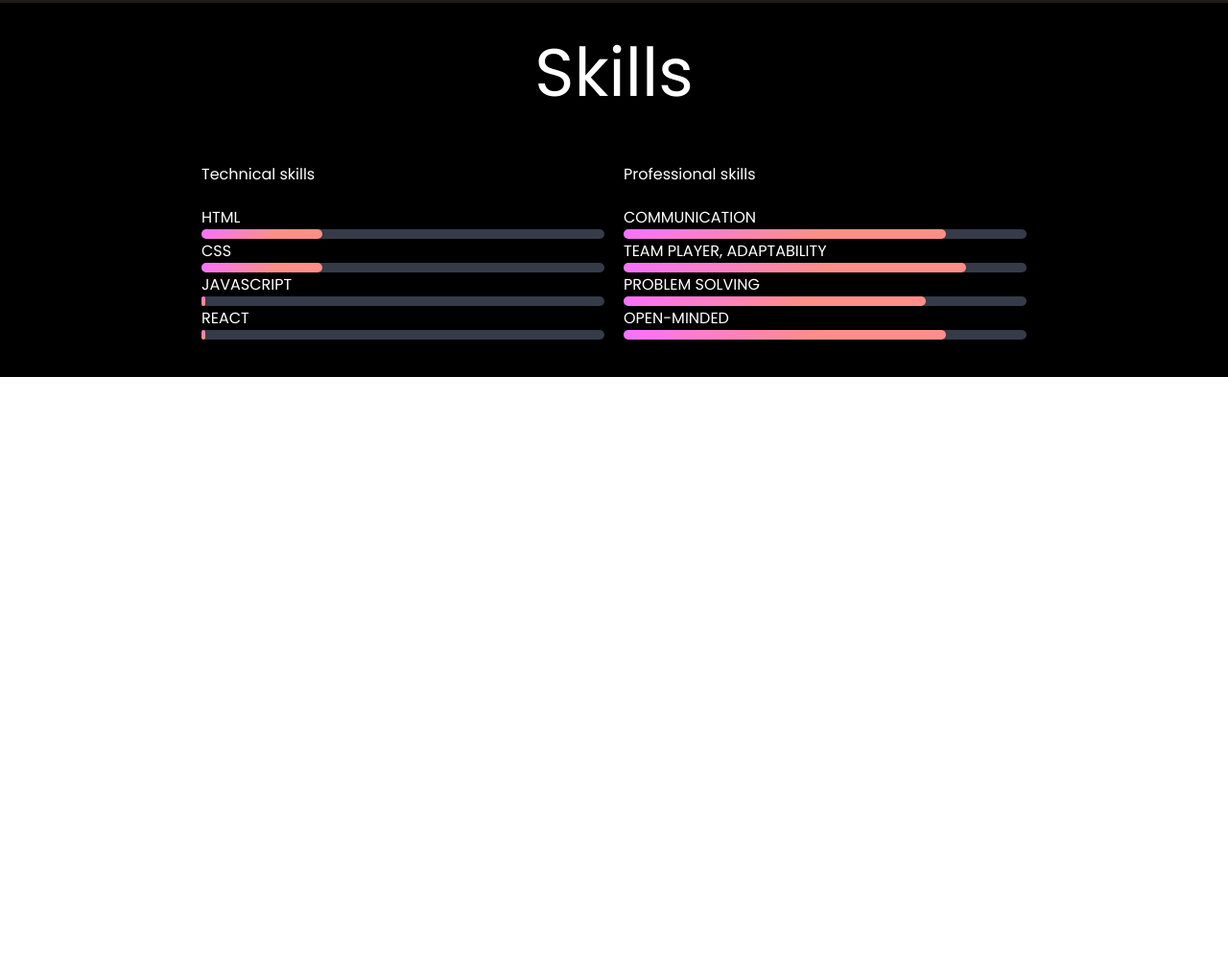
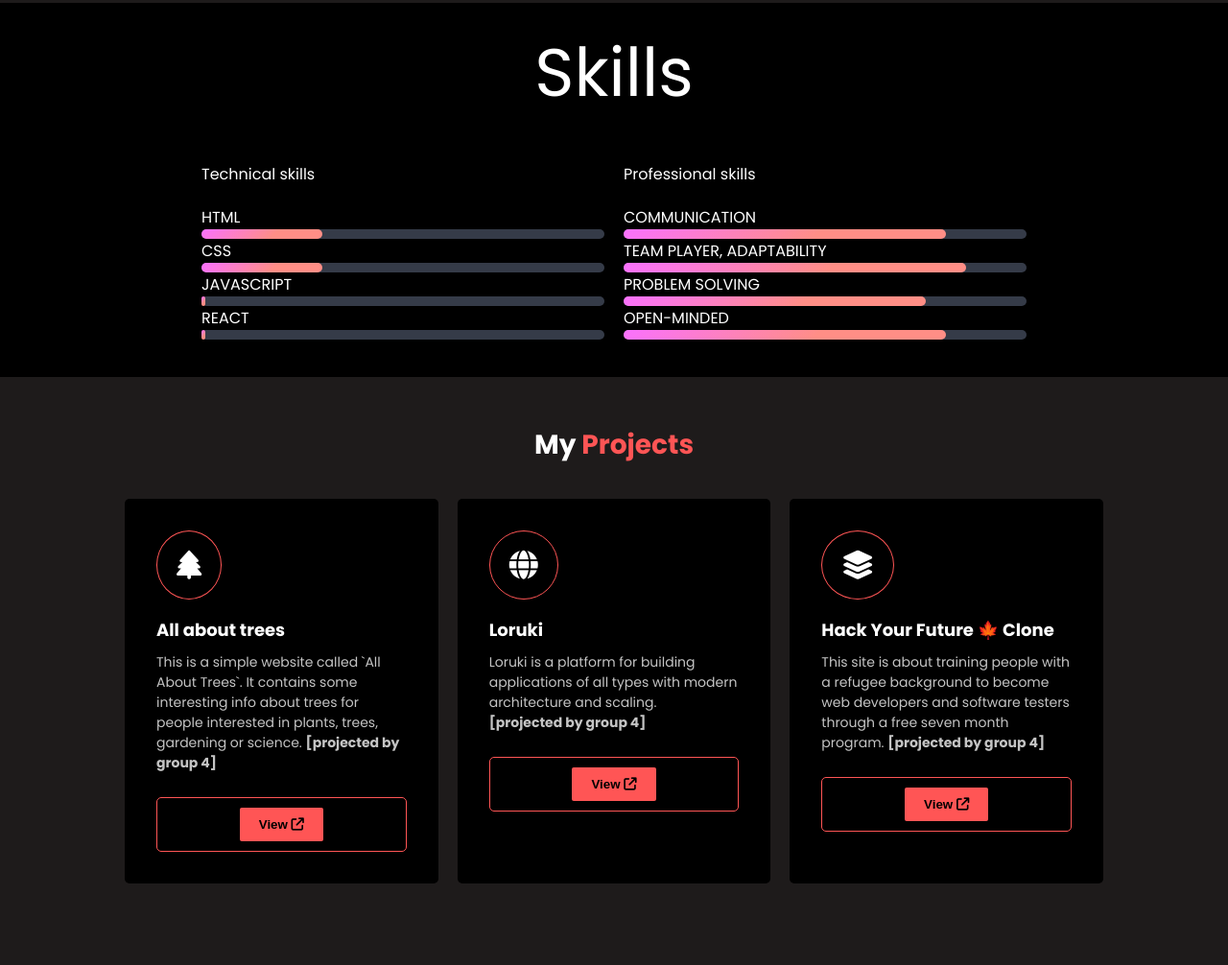
Before and after one commit to kovbinka/portfolio-roman, a website: page index.html in a window 1280 px wide. Shown: the part 1156-2162 px from the top of the page at 96% size. Before the commit the page ends 1549 px from the top, so only its background shows below. Drawn offline with Linux system fonts and the light colour scheme.

Commit message:
develop my project section

```diff
--- a/index.html
+++ b/index.html
@@ -1,6 +1,5 @@
 <!DOCTYPE html>
 <html lang="en">
-
   <head>
     <meta charset="UTF-8" />
     <link rel="icon" type="image/svg+xml" href="./client/assets/favicon.ico" />
@@ -8,7 +7,10 @@
     <title>My Portfolio</title>
 
     <!-- Font Awesome icons -->
-  <script src="https://kit.fontawesome.com/a9cdbedf57.js" crossorigin="anonymous"></script>
+    <script
+      src="https://kit.fontawesome.com/a9cdbedf57.js"
+      crossorigin="anonymous"
+    ></script>
 
     <!-- Styling CSS -->
 
@@ -31,11 +33,27 @@
         <img class="main-logo" src="images/logo.png" alt="logo" />
       </div>
       <div class="middle-section">
-      <a href="#home"><img class="navbar-logos" src="images/house-fill.svg" alt="intro" /></a>
-      <a href="#about-section"><img class="navbar-logos" src="images/person-raised-hand.svg" alt="about" /></a>
-      <a href="index.html#home"><img class="navbar-logos" src="images/sliders2.svg" alt="skills" /></a>
-      <a href="index.html#home"><img class="navbar-logos" src="images/layers-fill.svg" alt="project" /></a>
-      <a href="index.html#home"><img class="navbar-logos" src="images/telephone-fill.svg" alt="contact" /></a>
+        <a href="#home"
+          ><img class="navbar-logos" src="images/house-fill.svg" alt="intro"
+        /></a>
+        <a href="#about-section"
+          ><img
+            class="navbar-logos"
+            src="images/person-raised-hand.svg"
+            alt="about"
+        /></a>
+        <a href="index.html#home"
+          ><img class="navbar-logos" src="images/sliders2.svg" alt="skills"
+        /></a>
+        <a href="index.html#home"
+          ><img class="navbar-logos" src="images/layers-fill.svg" alt="project"
+        /></a>
+        <a href="index.html#home"
+          ><img
+            class="navbar-logos"
+            src="images/telephone-fill.svg"
+            alt="contact"
+        /></a>
       </div>
     </div>
 
@@ -56,22 +74,32 @@
           <ul class="social-icons">
             <!-- Social Icons -->
             <li>
-            <a href="https://www.facebook.com/roman.kovbinka" target="_blank"><i
-                class="fa-brands fa-facebook"></i>&#32;</a>
+              <a href="https://www.facebook.com/roman.kovbinka" target="_blank"
+                ><i class="fa-brands fa-facebook"></i>&#32;</a
+              >
             </li>
             <li>
-            <a href="https://www.linkedin.com/" target="_blank"><i class="fa-brands fa-linkedin"></i>&#32;</a>
+              <a href="https://www.linkedin.com/" target="_blank"
+                ><i class="fa-brands fa-linkedin"></i>&#32;</a
+              >
             </li>
             <li>
-            <a href="https://instagram.com/roma_kovbinka" target="_blank"><i
-                class="fa-brands fa-instagram"></i>&#32;</a>
+              <a href="https://instagram.com/roma_kovbinka" target="_blank"
+                ><i class="fa-brands fa-instagram"></i>&#32;</a
+              >
             </li>
             <li>
-            <a href="https://twitter.com/" target="_blank"><i class="fa-brands fa-twitter"></i>&#32;</a>
+              <a href="https://twitter.com/" target="_blank"
+                ><i class="fa-brands fa-twitter"></i>&#32;</a
+              >
             </li>
           </ul>
 
-        <form style="display: inline" action="mailto:roman10kovbinka@gmail.com" method="get">
+          <form
+            style="display: inline"
+            action="mailto:roman10kovbinka@gmail.com"
+            method="get"
+          >
             <button type="submit" class="btn btn-primary">Hire me 📧</button>
           </form>
 
@@ -118,7 +146,11 @@
             enhance my skills.
           </p>
 
-        <form style="display: inline" action="https://github.com/kovbinka" method="get">
+          <form
+            style="display: inline"
+            action="https://github.com/kovbinka"
+            method="get"
+          >
             <button type="submit" class="btn btn-primary">
               Know More <i class="fa-solid fa-arrow-right-to-bracket"></i>
             </button>
@@ -145,7 +177,9 @@
                 </li>
                 <li>
                   <p>javascript</p>
-                <span class="progress-bar"><span class="javascript"></span></span>
+                  <span class="progress-bar"
+                    ><span class="javascript"></span
+                  ></span>
                 </li>
                 <li>
                   <p>React</p>
@@ -160,24 +194,115 @@
               <ul class="no-bullet-list no-padding-list-item">
                 <li>
                   <p>communication</p>
-                <span class="progress-bar"><span class="comm-adapt"></span></span>
+                  <span class="progress-bar"
+                    ><span class="comm-adapt"></span
+                  ></span>
                 </li>
                 <li>
                   <p>team player, adaptability</p>
-                <span class="progress-bar"><span class="team-player"></span></span>
+                  <span class="progress-bar"
+                    ><span class="team-player"></span
+                  ></span>
                 </li>
                 <li>
                   <p>problem solving</p>
-                <span class="progress-bar"><span class="problem-solving"></span></span>
+                  <span class="progress-bar"
+                    ><span class="problem-solving"></span
+                  ></span>
                 </li>
                 <li>
                   <p>open-minded</p>
-                <span class="progress-bar"><span class="open-minded"></span></span>
+                  <span class="progress-bar"
+                    ><span class="open-minded"></span
+                  ></span>
                 </li>
               </ul>
             </section>
           </section>
         </section>
+      </section>
+
+      <!-- Projects Section -->
+      <section class="projects-section" id="projects">
+        <h2>My <span>Projects</span></h2>
+        <div class="projects-cards">
+          <div class="projects-card-box">
+            <div class="projects-card-box-icons">
+              <i class="fa-solid fa-tree"></i>
+            </div>
+            <div class="projects-card-box-desc">
+              <h4>All about trees</h4>
+              <p>
+                This is a simple website called `All About Trees`. It contains
+                some interesting info about trees for people interested in
+                plants, trees, gardening or science.
+                <strong>[projected by group 4]</strong>
+              </p>
+            </div>
+            <div class="projects-card-box-buttons btn btn-dark-outlined">
+              <form
+                style="display: inline"
+                action="https://bf-frontend-class-2025.github.io/group-4-all-about-trees/"
+                method="get"
+              >
+                <button type="submit" class="btn btn-primary">
+                  View <i class="fa-solid fa-external-link"></i>
+                </button>
+              </form>
+            </div>
+          </div>
+
+          <div class="projects-card-box">
+            <div class="projects-card-box-icons">
+              <i class="fa-solid fa-globe"></i>
+            </div>
+            <div class="projects-card-box-desc">
+              <h4>Loruki</h4>
+              <p>
+                Loruki is a platform for building applications of all types with
+                modern architecture and scaling.
+                <br />
+                <strong>[projected by group 4]</strong>
+              </p>
+            </div>
+            <div class="projects-card-box-buttons btn btn-dark-outlined">
+              <form
+                style="display: inline"
+                action="https://bf-frontend-class-2025.github.io/group-4-all-about-trees/"
+                method="get"
+              >
+                <button type="submit" class="btn btn-primary">
+                  View <i class="fa-solid fa-external-link"></i>
+                </button>
+              </form>
+            </div>
+          </div>
+
+          <div class="projects-card-box">
+            <div class="projects-card-box-icons">
+              <i class="fa-solid fa-layer-group"></i>
+            </div>
+            <div class="projects-card-box-desc">
+              <h4>Hack Your Future 🍁 Clone</h4>
+              <p>
+                This site is about training people with a refugee background to
+                become web developers and software testers through a free seven
+                month program. <strong>[projected by group 4]</strong>
+              </p>
+            </div>
+            <div class="projects-card-box-buttons btn btn-dark-outlined">
+              <form
+                style="display: inline"
+                action="https://bf-frontend-class-2025.github.io/group-4-all-about-trees/"
+                method="get"
+              >
+                <button type="submit" class="btn btn-primary">
+                  View <i class="fa-solid fa-external-link"></i>
+                </button>
+              </form>
+            </div>
+          </div>
+        </div>
       </section>
 
       <!-- <button class="btn btn-primary">
@@ -188,5 +313,4 @@
       <!-- </section> -->
     </main>
   </body>
-
 </html>
--- a/styles/style.css
+++ b/styles/style.css
@@ -317,3 +317,78 @@
   width: 80%;
   animation: open-minded 3s;
 }
+
+/* Projects Section */
+section.projects-section {
+  background-color: var(--dark-secondary);
+  color: #fff;
+  padding: 50px 120px;
+}
+
+.projects-section h2 {
+  font-size: 28px;
+  text-align: center;
+}
+
+.projects-section h2 > span {
+  color: var(--primary);
+}
+
+.projects-cards {
+  display: flex;
+}
+
+.projects-card-box {
+  width: 33.33%;
+  margin: 35px 10px;
+  padding: 33px;
+  background-color: var(--dark-primary);
+  border-radius: 5px;
+  transition: all 0.5s ease 0s;
+}
+
+.projects-card-box:hover {
+  box-shadow: 3px 5px 20px #613026;
+  transition: all 0.5s ease 0s;
+  transform: translateY(-2px);
+}
+
+.projects-card-box-icons > i {
+  font-size: 30px;
+  border-radius: 50%;
+  border: 1px solid var(--primary);
+  padding: 20px;
+}
+
+.projects-card-box:hover .projects-card-box-icons > i {
+  color: var(--primary);
+  background-color: var(--dark-primary);
+  transition: all 0.5s ease 0s;
+}
+
+.projects-card-box-desc h4 {
+  font-size: 18px;
+  margin: 18px 1px 10px 0;
+}
+
+.projects-card-box-desc p {
+  font-size: 14px;
+  color: var(--text-color);
+}
+
+.projects-card-box-buttons {
+  margin-top: 25px;
+  display: flex;
+  justify-content: center;
+  align-items: center;
+}
+
+.projects-card-box-buttons button {
+  background-color: var(--dark-secondary);
+}
+
+.projects-card-box-buttons button > a {
+  text-decoration: none;
+  font-size: 13px;
+  color: #fff;
+}
```
Also changed, not shown: .cspell.json. Lines whose indentation alone changed are shown as unchanged.
